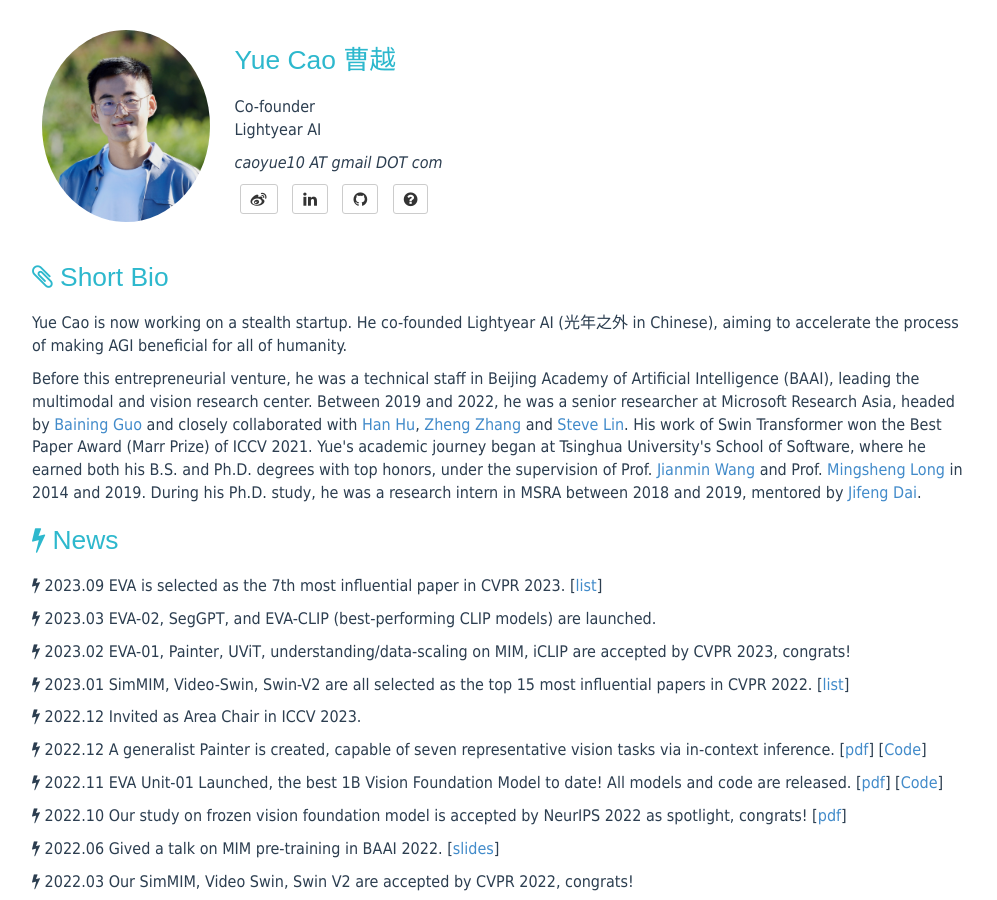
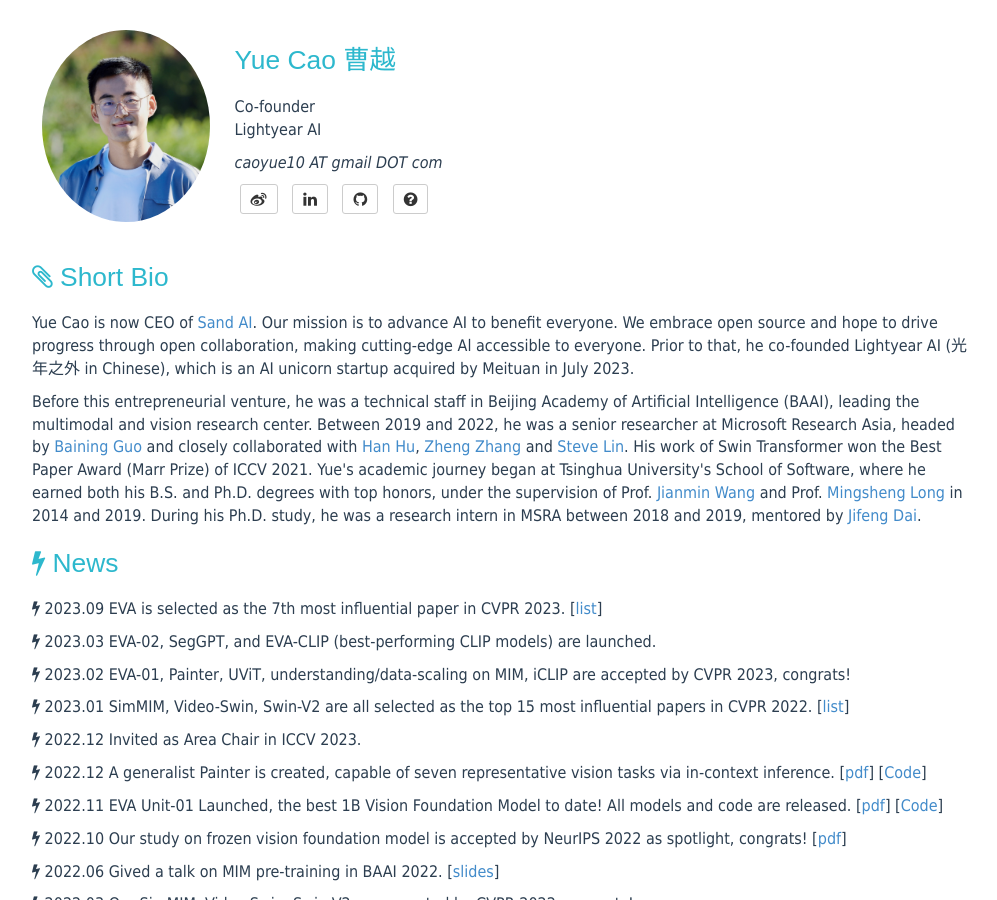
Before and after one commit to caoyue10/caoyue10.github.io, a Jekyll site: the page built from index.html, in a window 1280 px wide and 900 px high. Shown: the whole window, without its empty margins (138-1135 px from the left). Built offline with Jekyll 4.4.1, drawn with Linux system fonts in a browser that asks for light colours; the list of posts is cut into pages by our own code.

Commit message:
Update index.html

```diff
--- a/index.html
+++ b/index.html
@@ -8,7 +8,7 @@
         <h1 margin="0px"><i class="fa fa-paperclip"></i> Short Bio</h1>
     </header>
     <p>
-    Yue Cao is now working on a stealth startup. He co-founded Lightyear AI (光年之外 in Chinese), aiming to accelerate the process of making AGI beneficial for all of humanity. <br>
+    Yue Cao is now CEO of <a href="https://sand.ai/">Sand AI</a>. Our mission is to advance AI to benefit everyone. We embrace open source and hope to drive progress through open collaboration, making cutting-edge Al accessible to everyone. Prior to that, he co-founded Lightyear AI (光年之外 in Chinese), which is an AI unicorn startup acquired by Meituan in July 2023.<br>
     </p>
     <p>
 	Before this entrepreneurial venture, he was a technical staff in Beijing Academy of Artificial Intelligence (BAAI), leading the multimodal and vision research center. Between 2019 and 2022, he was a senior researcher at Microsoft Research Asia, headed by <a href="https://www.microsoft.com/en-us/research/people/bainguo/">Baining Guo</a> and closely collaborated with <a href="https://ancientmooner.github.io/">Han Hu</a>, <a href="https://stupidzz.github.io/">Zheng Zhang</a> and <a href="https://www.microsoft.com/en-us/research/people/stevelin/">Steve Lin</a>.  His work of Swin Transformer won the Best Paper Award (Marr Prize) of ICCV 2021. Yue's academic journey began at Tsinghua University's School of Software, where he earned both his B.S. and Ph.D. degrees with top honors, under the supervision of Prof. <a href="http://www.thss.tsinghua.edu.cn/publish/soft/3641/2010/20101214090035662150715/20101214090035662150715_.html">Jianmin Wang</a> and Prof. <a href="http://ise.thss.tsinghua.edu.cn/~mlong/"> Mingsheng Long</a> in 2014 and 2019. During his Ph.D. study, he was a research intern in MSRA between 2018 and 2019, mentored by <a href="https://jifengdai.org/">Jifeng Dai</a>.
```
